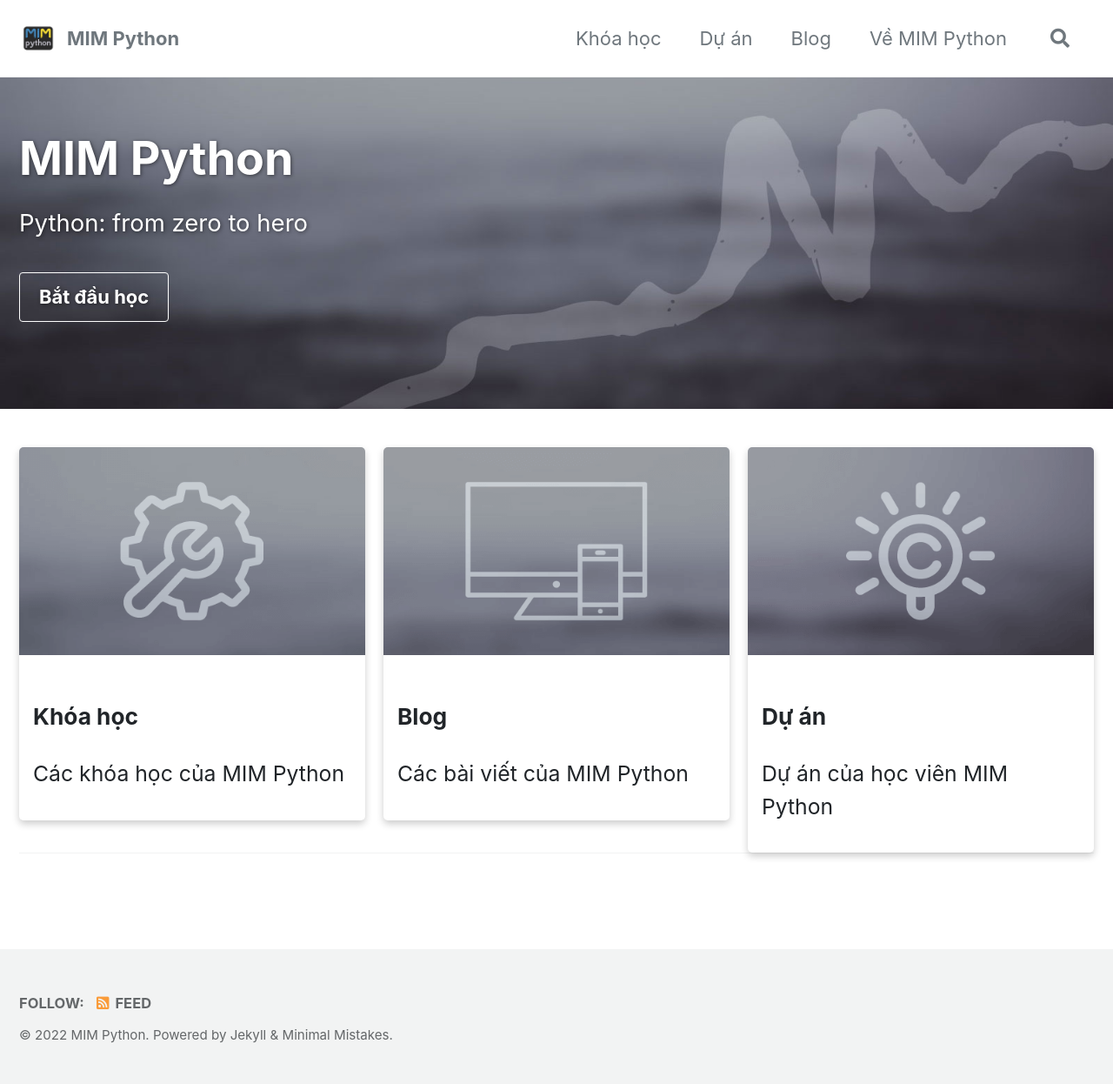
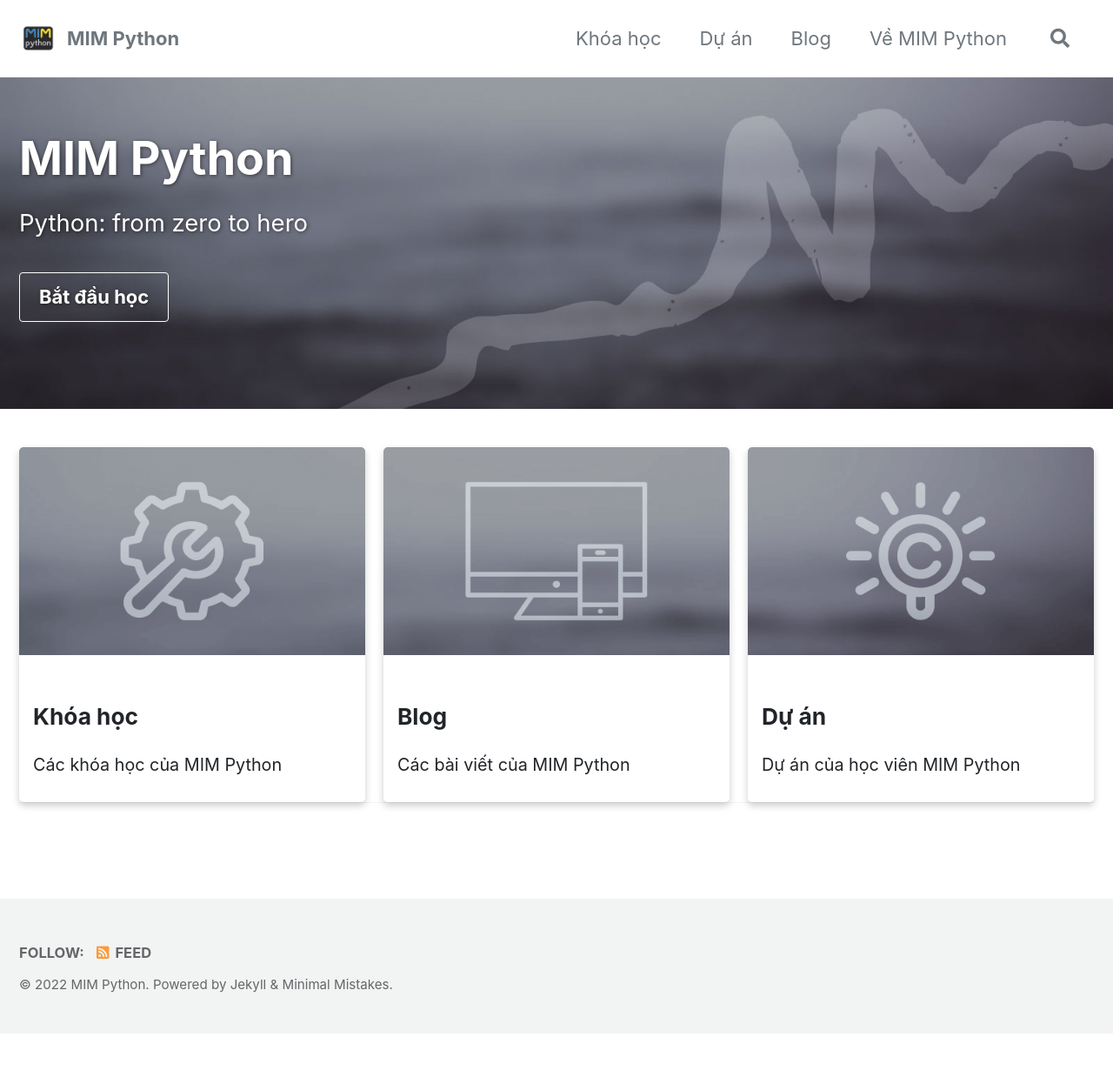
Before and after one commit to MIMPython/mimpython.github.io, a Jekyll site: the page built from index.html, in a window 1280 px wide. Shown: the whole page at 87% size. Built offline with Jekyll 4.4.1, drawn with Linux system fonts in a browser that asks for light colours; cached includes are drawn as plain includes; the list of posts is cut into pages by our own code; after the commit the page ends 1188 px from its top, so only the background shows below that.

Commit message:
Change font size

```diff
--- a/_sass/minimal-mistakes/_page.scss
+++ b/_sass/minimal-mistakes/_page.scss
@@ -113,7 +113,8 @@
   p,
   li,
   dl {
-    font-size: 1em;
+    font-size: 0.8em;
+    text-align: justify;
   }
 
   /* paragraph indents */
```
